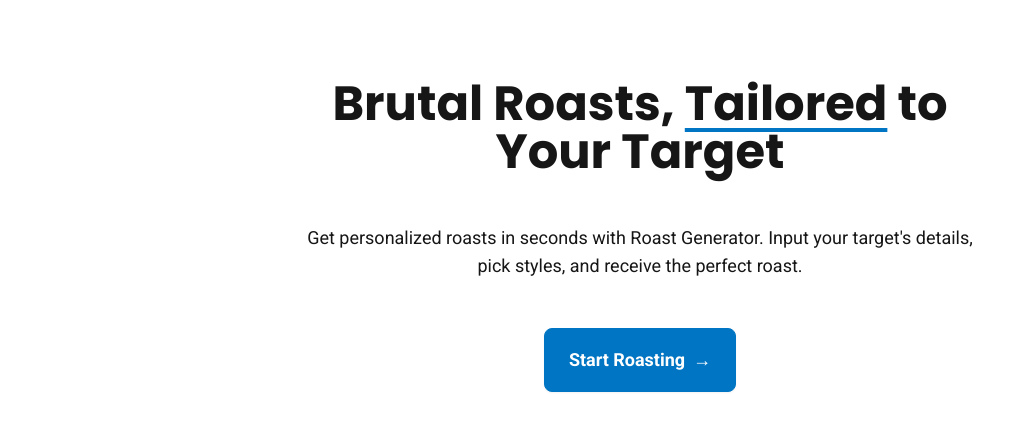
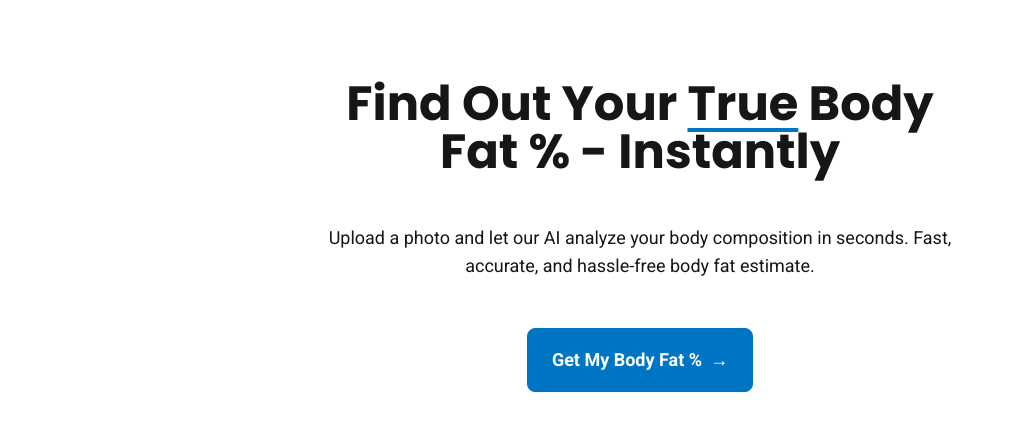
Before and after one commit to MattPhelps/zone, a Next.js app: page / in a window 1280 px wide. Shown: the part 170-611 px from the top of the page, without its empty margins (0-1010 px from the left). Built offline with nearby package versions, Linux system fonts and the light colour scheme; no server answers.

Commit message:
fuck you piece of hit

```diff
--- a/app/components/CTA.tsx
+++ b/app/components/CTA.tsx
@@ -7,12 +7,12 @@
     <div id="cta" className="hero mt-40 mb-40 flex items-center justify-center">
         <div className="hero-content text-center">
           <div className="max-w-2xl"> {/* Changed from max-w-md to max-w-lg */}
-            <h2 className="text-3xl lg:text-5xl font-bold">Don’t Wait – Become a Roast God Today!</h2>
+            <h2 className="text-3xl lg:text-5xl font-bold">Get Your Body Fat % in Seconds</h2>
             <p className="py-6 text-lg">
-            Unlock unlimited, brutal, personalized roasts and dominate the roast game!
+            Don't wait - take the first step towards your goal <i>now</i>
             </p>
             <a href="https://buy.stripe.com/9AQdRE8lQh2b33G5kw">
-              <button className="btn btn-primary btn-lg text-white">Start Roasting Now <span className="text-lg">→</span></button>
+              <button className="btn btn-primary btn-lg text-white">Get My Body Fat % <span className="text-lg">→</span></button>
             </a>
           </div>
         </div>
--- a/app/components/FAQ.tsx
+++ b/app/components/FAQ.tsx
@@ -21,41 +21,39 @@
                   What do I get exactly?
                 </div>
                 <div className="collapse-content">
-                <p className="text-lg">You’ll get personalized, brutally funny roasts tailored to the person or situation of your choice.</p>
-                <p className="text-lg">Whether it's a roast for your best friend, a themed roast for a party, or a savage comeback, the AI delivers custom-crafted roasts in seconds.</p>
+                <p className="text-lg">You’ll receive an instant report with your estimated body fat percentage, lean and fat mass breakdown, and fitness standard comparisons.</p>
                 </div>
               </div>
               <div className="collapse collapse-plus bg-base-200 rounded-lg">
                 <input type="radio" name="faq-accordion" />
                 <div className="collapse-title text-lg font-bold">
-                  How are the roasts personalized?
+                  How does it work?
                 </div>
                 <div className="collapse-content">
                   <p className="text-lg">
-                    Roast Generator uses the information you give it about the target to create a custom roast. This includes pictures, socials links, job title and hobbies - amongst other things. You only need to provide as much information as you want.
+                  Simply upload a clear photo of yourself, and our AI analyzes key body measurements to estimate your body fat percentage. You’ll receive a detailed report within seconds.
                   </p>
                 </div>
               </div>
               <div className="collapse collapse-plus bg-base-200 rounded-lg">
                 <input type="radio" name="faq-accordion" />
                 <div className="collapse-title text-lg font-bold">
-                  Can AI actually be funny?
+                  Is it accurate?
                 </div>
                 <div className="collapse-content">
                   <p className="text-lg">
-                    Yes!
-                    The AI is trained on the most upvoted roasts from the <a href="https://www.reddit.com/r/RoastMe/" className="text-secondary">r/RoastMe</a> subreddit with 5.5 MILLION members. So it know what's funny and what's not.
+                  Our AI model is trained on a large dataset of body composition scans, making it highly accurate. While it’s not a replacement for medical-grade devices, it provides reliable estimates that align closely with professional methods like DEXA scans.
                   </p>
                 </div>
               </div>
               <div className="collapse collapse-plus bg-base-200 rounded-lg">
                 <input type="radio" name="faq-accordion" />
                 <div className="collapse-title text-lg font-bold">
-                Are the roasts appropriate for all audiences?
+                What types of photos should I upload?
                 </div>
                 <div className="collapse-content">
                   <p className="text-lg">
-                    Definitely not! Some roasts can be quite brutal and are not suitable for children or sensitive people. You can adjust the intensity of the roast to make it more or less brutal.
+                  For best results, upload a well-lit, full-body photo in your underwear/swimwear to ensure the AI can analyze your body accurately.
                   </p>
                 </div>
               </div>
@@ -66,7 +64,18 @@
                 </div>
                 <div className="collapse-content">
                   <p className="text-lg">
-                  Yes, you can get a 100% refund if you reach out to us within 7 days of your purchase.
+                  We’re confident in the accuracy of our tool, but if you feel the results are off, you can get a 100% refund if you reach out to us within 7 days of your purchase.
+                  </p>
+                </div>
+              </div>
+              <div className="collapse collapse-plus bg-base-200 rounded-lg">
+                <input type="radio" name="faq-accordion" />
+                <div className="collapse-title text-lg font-bold">
+                Is my data safe?
+                </div>
+                <div className="collapse-content">
+                  <p className="text-lg">
+                  Yes! We prioritize your privacy. Your photos are processed securely and are never shared, stored, or used for any purpose beyond your analysis. All data is automatically deleted after processing.
                   </p>
                 </div>
               </div>
--- a/app/components/Hero.tsx
+++ b/app/components/Hero.tsx
@@ -1,5 +1,4 @@
 import ReviewBox from "./ReviewBox";
-
 
 export default function Hero() {
     return (
@@ -7,17 +6,17 @@
         <div className="hero-content text-center">
           <div className="max-w-2xl">
           <h1 className="text-4xl lg:text-5xl font-bold">
-            Brutal Roasts, {" "}
+            Find Out Your  {" "}
             <span className="underline decoration-3 underline-offset-8 decoration-primary">
-              Tailored
+              True
             </span>{" "}
-            to Your Target
+            Body Fat % - Instantly
           </h1>
             <p className="py-6 text-lg mt-6">
-            Get personalized roasts in seconds with Roast Generator. Input your target's details, pick styles, and receive the perfect roast.
+            Upload a photo and let our AI analyze your body composition in seconds. Fast, accurate, and hassle-free body fat estimate.
             </p>
             <a href="https://buy.stripe.com/9AQdRE8lQh2b33G5kw">
-              <button className="btn btn-primary btn-lg text-white mt-6">Start Roasting <span className="text-lg">→</span></button>
+              <button className="btn btn-primary btn-lg text-white mt-6">Get My Body Fat % <span className="text-lg">→</span></button>
             </a>
             <ReviewBox />
           </div>
```
